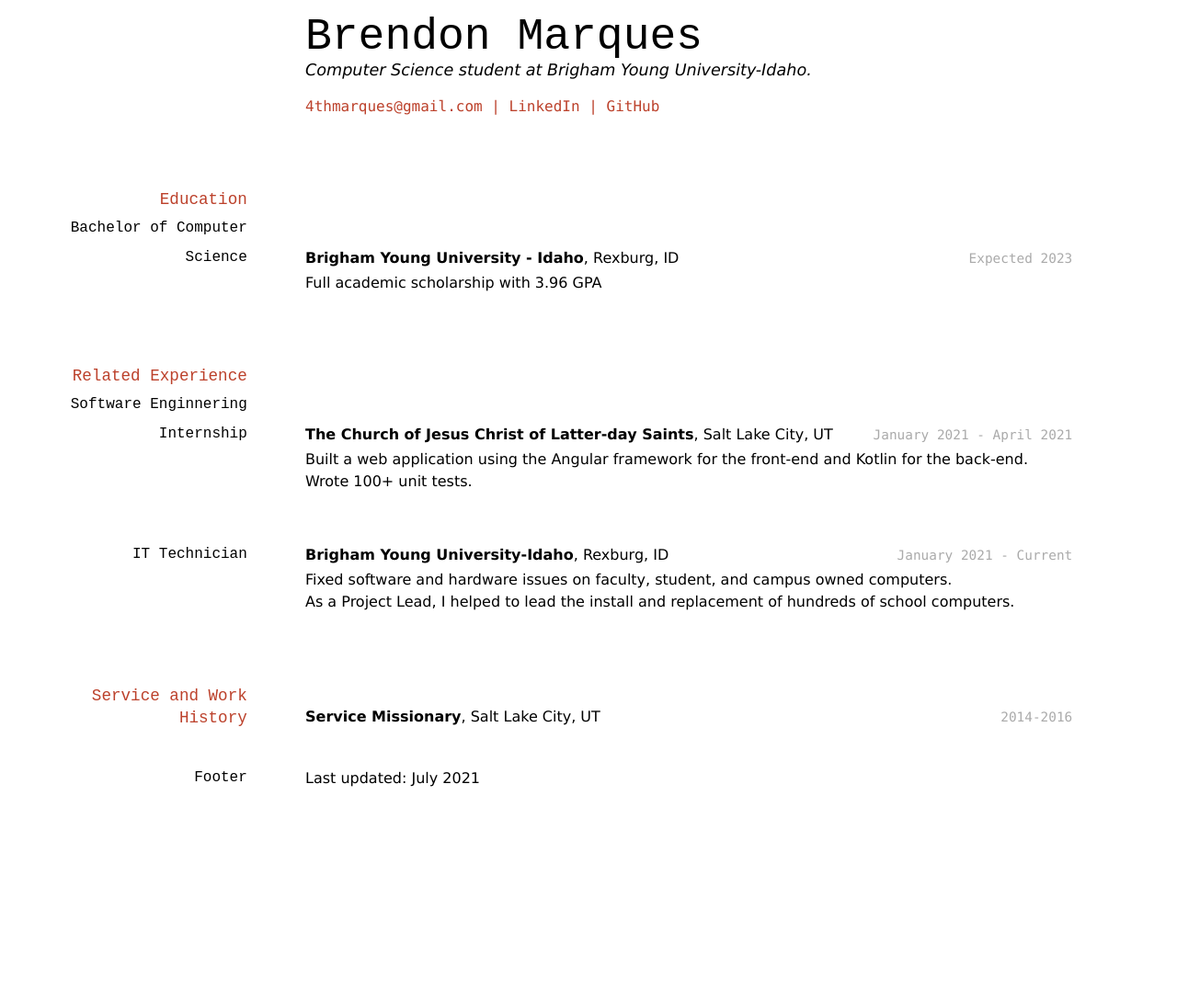
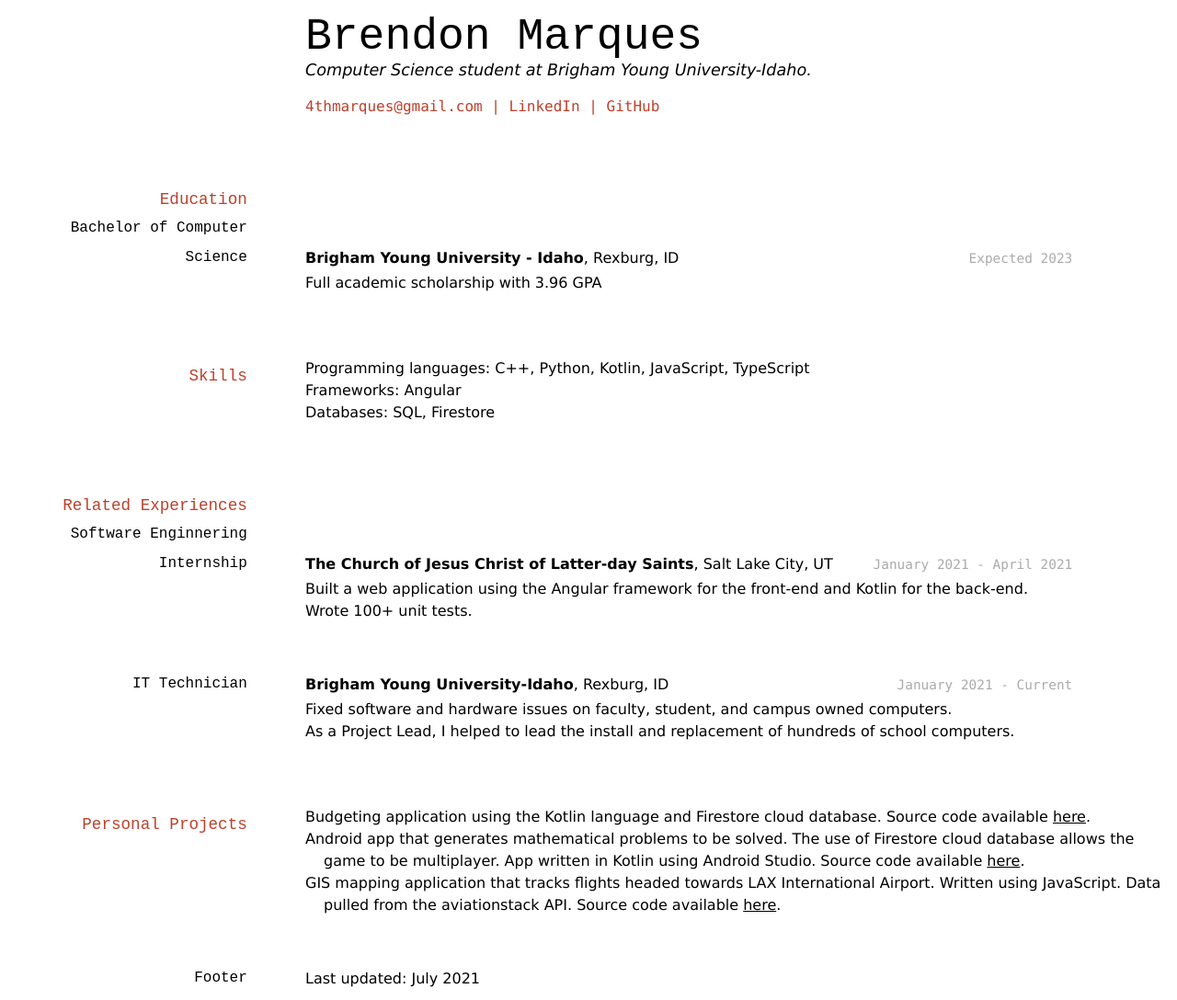
Before and after one commit to byuids-resumes/marquesb_resume, a Jekyll site: the page built from docs/index.md, in a window 1280 px wide. Shown: the whole page at 92% size. Built offline with Jekyll 4.4.1, drawn with Linux system fonts in a browser that asks for light colours; before the commit the page ends 900 px from its top, so only the background shows below that.

Commit message:
Added personal projects and skills

```diff
--- a/docs/index.md
+++ b/docs/index.md
@@ -20,8 +20,12 @@ __Brigham Young University - Idaho__, Rexburg, ID
 
 - Full academic scholarship with 3.96 GPA
 
+## Skills
+- Programming languages: C++, Python, Kotlin, JavaScript, TypeScript
+- Frameworks: Angular
+- Databases: SQL, Firestore
 
-## Related Experience
+## Related Experiences
 
 ### Software Enginnering Internship
 
@@ -39,10 +43,10 @@ __Brigham Young University-Idaho__, Rexburg, ID
 - Fixed software and hardware issues on faculty, student, and campus owned computers.
 - As a Project Lead, I helped to lead the install and replacement of hundreds of school computers.
 
-## Service and Work History
-
-`2014-2016`
-__Service Missionary__, Salt Lake City, UT
+## Personal Projects
+- Budgeting application using the Kotlin language and Firestore cloud database. Source code available <a href="https://github.com/marqzbrendon/BudgetApp" target="_blank">here</a>.
+- Android app that generates mathematical problems to be solved. The use of Firestore cloud database allows the game to be multiplayer. App written in Kotlin using Android Studio. Source code available <a href="https://github.com/marqzbrendon/Awesome_Fun_Game" target="_blank">here</a>.
+- GIS mapping application that tracks flights headed towards LAX International Airport. Written using JavaScript. Data pulled from the aviationstack API. Source code available <a href="https://github.com/marqzbrendon/flight_tracker" target="_blank">here</a>.
 
 
 
```
